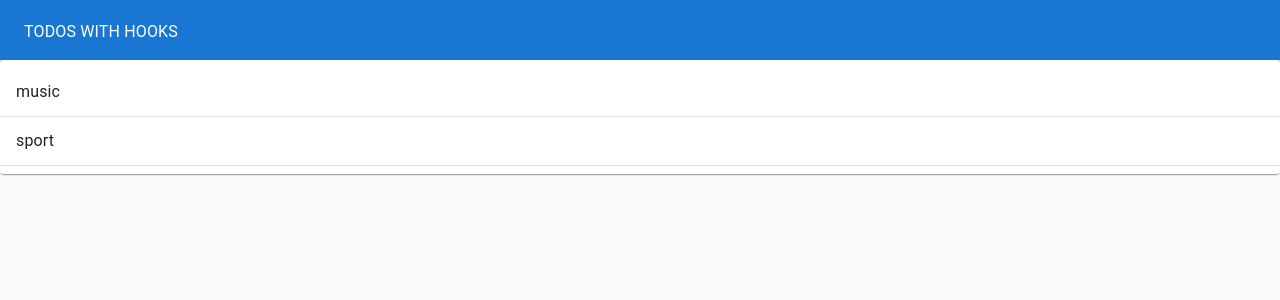
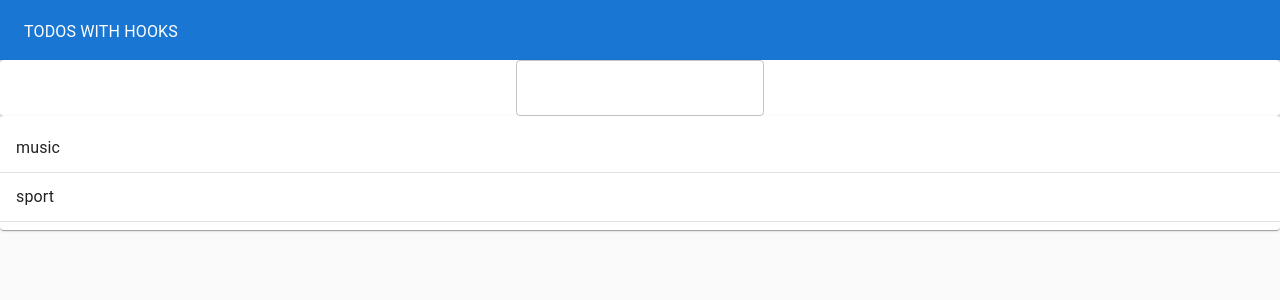
Before and after one commit to ehsansh/react-bootcamp, a React (Create React App) app: page / in a window 1280 px wide. Shown: the top 300 px of the page. Built offline with nearby package versions, Linux system fonts and the light colour scheme.

Commit message:
make form capable for adding new todo

```diff
--- a/src/TodoApp.js
+++ b/src/TodoApp.js
@@ -3,15 +3,19 @@ import Paper from '@mui/material/Paper';
 import AppBar from '@mui/material/AppBar';
 import Toolbar from '@mui/material/Toolbar';
 import Typography from '@mui/material/Typography';
+import Grid from '@mui/material/Grid';
 
 import TodoList from './TodoList';
-
+import TodoForm from './TodoForm';
 export default function TodoApp() {
     const initialTodos = [
         { id: 1, task: 'music', completed: false },
         { id: 2, task: 'sport', completed: true },
     ];
     const [todos, setTodos] = useState(initialTodos);
+    const addTodo = newTodoText => {
+        setTodos([...todos, { id: 4, task: newTodoText, completed: false }]);
+    };
     return (
         <Paper
             style={{
@@ -31,6 +35,7 @@ export default function TodoApp() {
                     <Typography color='inherit'>TODOS WITH HOOKS</Typography>
                 </Toolbar>
             </AppBar>
+            <TodoForm addTodo={addTodo} />
             <TodoList todos={todos} />
         </Paper>
     );
--- /dev/null
+++ b/src/TodoForm.js
@@ -0,0 +1,20 @@
+import React from 'react';
+import Paper from '@mui/material/Paper';
+import TextField from '@mui/material/TextField';
+import useInputState from './hooks/useInputState';
+export default function TodoForm({ addTodo }) {
+    const [value, handleChange, reset] = useInputState('');
+    return (
+        <Paper>
+            <form
+                onSubmit={e => {
+                    e.preventDefault();
+                    addTodo(value);
+                    reset();
+                }}
+            >
+                <TextField value={value} onChange={handleChange} />
+            </form>
+        </Paper>
+    );
+}
--- /dev/null
+++ b/src/hooks/useInputState.js
@@ -0,0 +1,12 @@
+import { useState } from 'react';
+
+export default initialVal => {
+    const [value, setValue] = useState(initialVal);
+    const handleChange = e => {
+        setValue(e.target.value);
+    };
+    const reset = e => {
+        setValue('');
+    };
+    return [value, handleChange, reset];
+};
```
